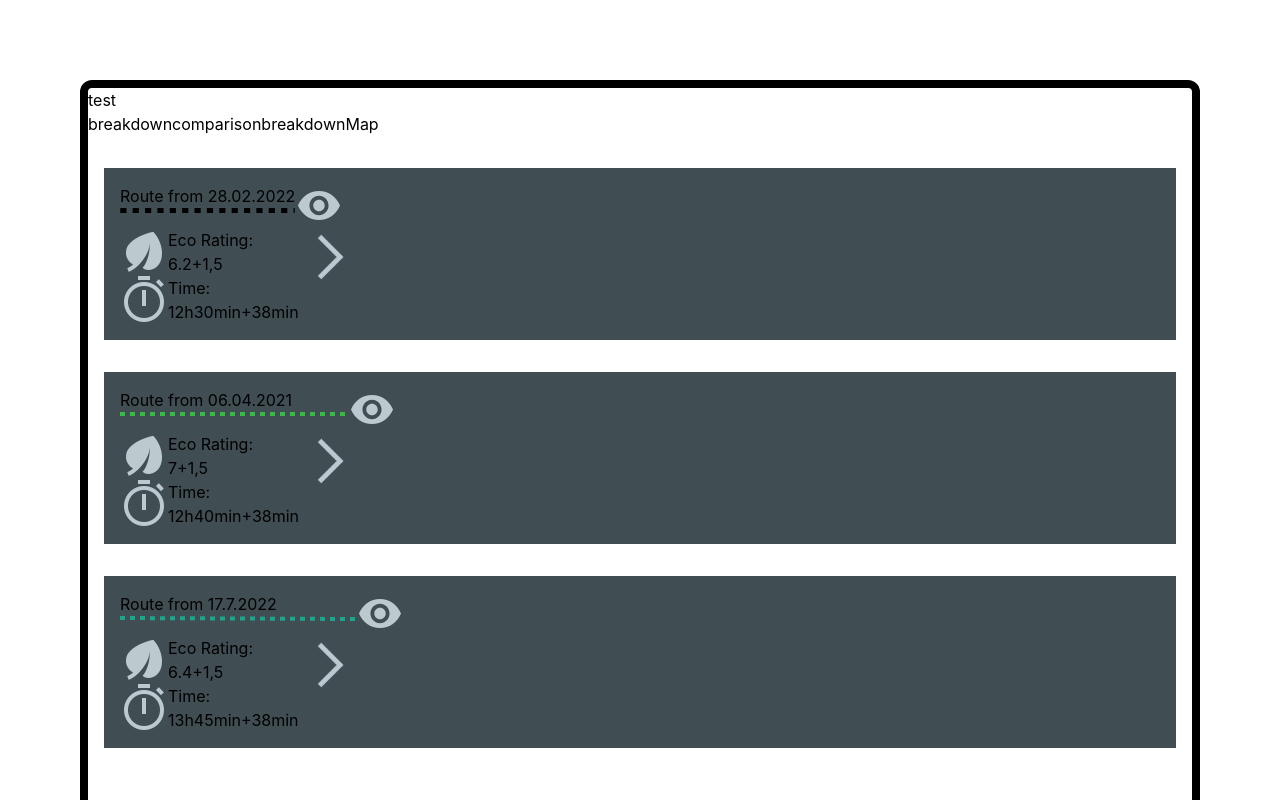
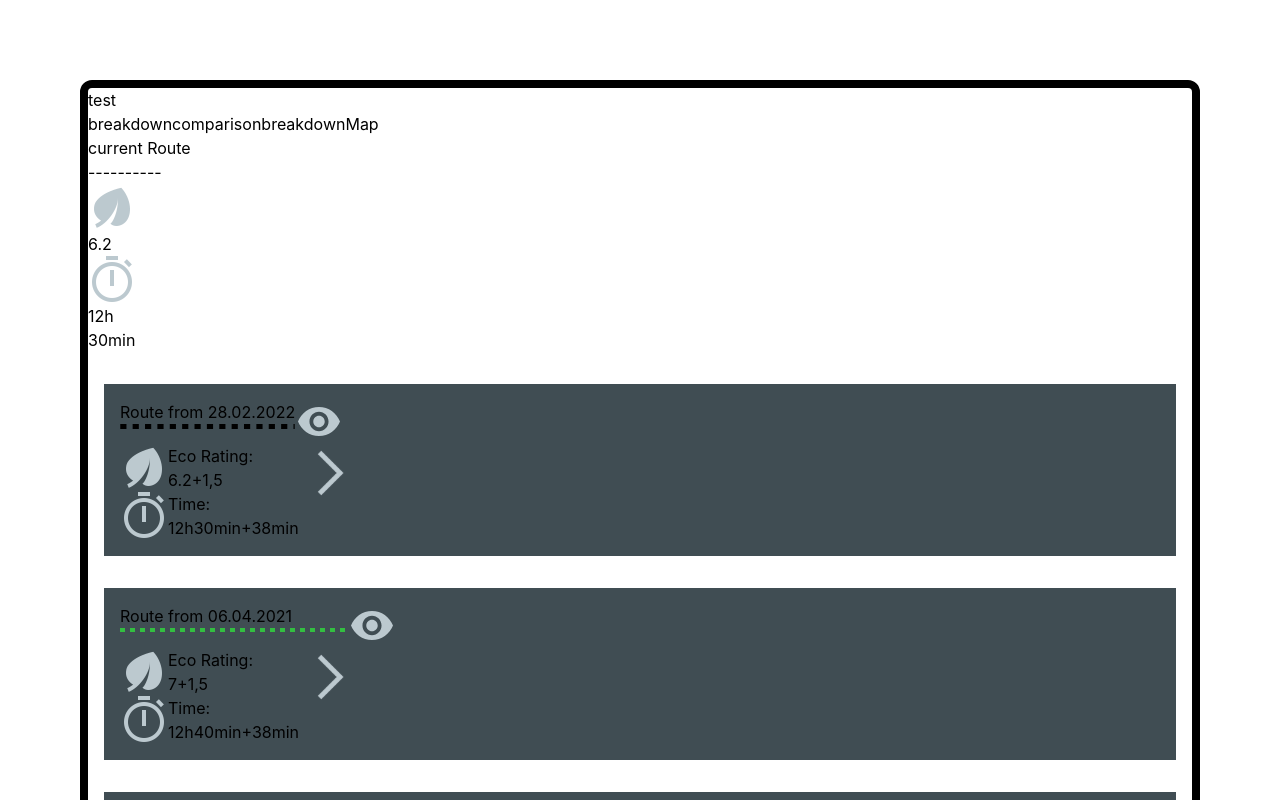
Before and after one commit to Trallianz/MariData_HEI, a React (Create React App) app in the folder maridata/: page / in a window 1280 px wide. Shown: the top 800 px of the page. Built offline with nearby package versions, Linux system fonts and the light colour scheme.

Commit message:
added route compatibility to all sites

```diff
--- a/maridata/src/App.tsx
+++ b/maridata/src/App.tsx
@@ -9,7 +9,7 @@ import Breakdown from "./sites/Breakdown";
 import Topbar from './components/Topbar';
 
 
-const Test = () => <p>test</p>;
+
 
 function App() {
   return (
--- /dev/null
+++ b/maridata/src/components/CurrentRoute.css
@@ -0,0 +1,22 @@
+.current_route{
+    display: flex;
+    flex-direction: column;
+    background-color: var(--color-gray-0);
+    margin: 2em 1em;
+    padding: 1em;
+}
+
+.current_route_name_and_line{
+    display: flex;
+    flex-direction: column;
+}
+
+.current_route_eco_and_time{
+    display: flex;
+    flex-direction: row;
+}
+
+.current_route_eco_and_time > *{
+    display: flex;
+    flex-direction: row;
+}
--- /dev/null
+++ b/maridata/src/components/CurrentRoute.tsx
@@ -0,0 +1,38 @@
+import React from 'react'
+import ecoscore_logo from "./../icons/Leaf.svg";
+import time_logo from "./../icons/Time.svg";
+import {routen_props} from "./../components/Route";
+
+const CurrentRoute = (props: routen_props) => {
+
+     //split time in hours and minutes
+     const time_array = props.time_driven.split(",")
+     const time_driven_hours = time_array[0];
+     const time_driven_minutes = time_array[1];
+
+     const time_array_anchor = props.time_anchor.split(",")
+     const anchor_hours = time_array_anchor[0];
+     const anchor_minutes = time_array_anchor[1];
+
+    return (
+        <div className='current_route'>
+            <div className='current_route_name_and_line'>
+                <div>current Route</div>
+                <div>----------</div>
+            </div>
+            <div className='current_route_eco_and_time'>
+                <div className='current_route_eco'>
+                    <img src={ecoscore_logo} alt="eco score logo" />
+                    <p>{props.eco_rating}</p>
+                </div>
+                <div className='current_route_time'>
+                    <img src={time_logo} alt="time logo" />
+                    <p>{parseInt(time_driven_hours) + parseInt(anchor_hours)}h</p>
+                    <p>{parseInt(time_driven_minutes) + parseInt(anchor_minutes)}min</p>
+                </div>
+            </div>
+        </div>
+    )
+}
+
+export default CurrentRoute
--- a/maridata/src/components/RoutePanel.tsx
+++ b/maridata/src/components/RoutePanel.tsx
@@ -15,9 +15,9 @@ import line_purpel from "./../icons/line_purpel.svg";
 import line_blue from "./../icons/line_blue.svg";
 import { bool } from 'prop-types';
 import RoutenPanelList from "./RoutenPanelList";
+import { Link, Navigate, useNavigate} from "react-router-dom";
 
 const RoutePanel = (props: routen_props) => {
-
 
     //split time in hours and minutes
     const time_array = props.time_driven.split(",")
@@ -31,8 +31,23 @@ const RoutePanel = (props: routen_props) => {
     //handle which eye (closed, open) is seen
     const [isOpen, setIsOpen] = useState(true);
 
+    //handle which eye (closed, open) is seen
+    const [routeData, setRouteData] = useState(true);
+
+    const [isClicked, setIsClicked] = useState(false);
+
+
+    const navigate = useNavigate();
+
+
     const handleEyeAction = () => {
         setIsOpen(!isOpen);
+    }
+
+    const handleClickAction = () => {
+
+        navigate("/breakdown", {state: {props}});
+
     }
 
     // create hook for route color
@@ -95,7 +110,7 @@ const RoutePanel = (props: routen_props) => {
                 </div>
             </div>
             <div className='routen_panel_arrow'>
-                <img src={arrow_grey} alt="a arrow navigating the uzser to the detailed comparison" />
+                <img src={arrow_grey} alt="a arrow navigating the uzser to the detailed comparison" onClick={() => handleClickAction()} />
             </div>
         </div>
     </div>
--- a/maridata/src/components/RoutenPanelList.tsx
+++ b/maridata/src/components/RoutenPanelList.tsx
@@ -1,10 +1,11 @@
 import React from 'react'
 import RoutenPanel from "./RoutePanel";
+import CurrentRoute from './CurrentRoute';
 import { routen_props } from "./Route";
 
 
 
-const RoutenPanleList = () => {
+const RoutenPanelList = () => {
 
     //create Routes to simulate data
     const route_list = [
@@ -21,12 +22,13 @@ const RoutenPanleList = () => {
     return (
         <div>
             <div>
-
+                <CurrentRoute date='28.02.2022' eco_rating={6.2} time_driven='11,20' time_anchor='1,10' speed={6} ship_type='x' fuel_consumption={1} co2_factor={1} distance={1} cargo_carrying_capacity={1} route_color='black'/>
+            </div>
+            <div>
                 {listItems}
-
             </div>
         </div>
     )
 }
 
-export default RoutenPanleList
+export default RoutenPanelList
--- a/maridata/src/sites/Breakdown.tsx
+++ b/maridata/src/sites/Breakdown.tsx
@@ -1,12 +1,16 @@
 import React from 'react'
 import Radar from '../components/Radar'
 import Topbar from '../components/Topbar'
-import { useNavigate } from "react-router-dom";
+import { useLocation, useNavigate } from "react-router-dom";
 import PickedRoutes from '../components/PickedRoutes';
+import RoutenPanelList from './../components/RoutenPanelList'
 
 const Breakdown = () => {
 
   const navigate = useNavigate();
+
+  const {state} = useLocation();
+  const {props} = state;
 
   return (
     <div className='h-full w-full bg-gray1 text-text0'>
@@ -25,6 +29,9 @@ const Breakdown = () => {
           <div>other Routes</div>
         </div>
       </div>
+      <div>
+        {props.eco_rating}
+      </div>
     </div>
   )
 }
```
